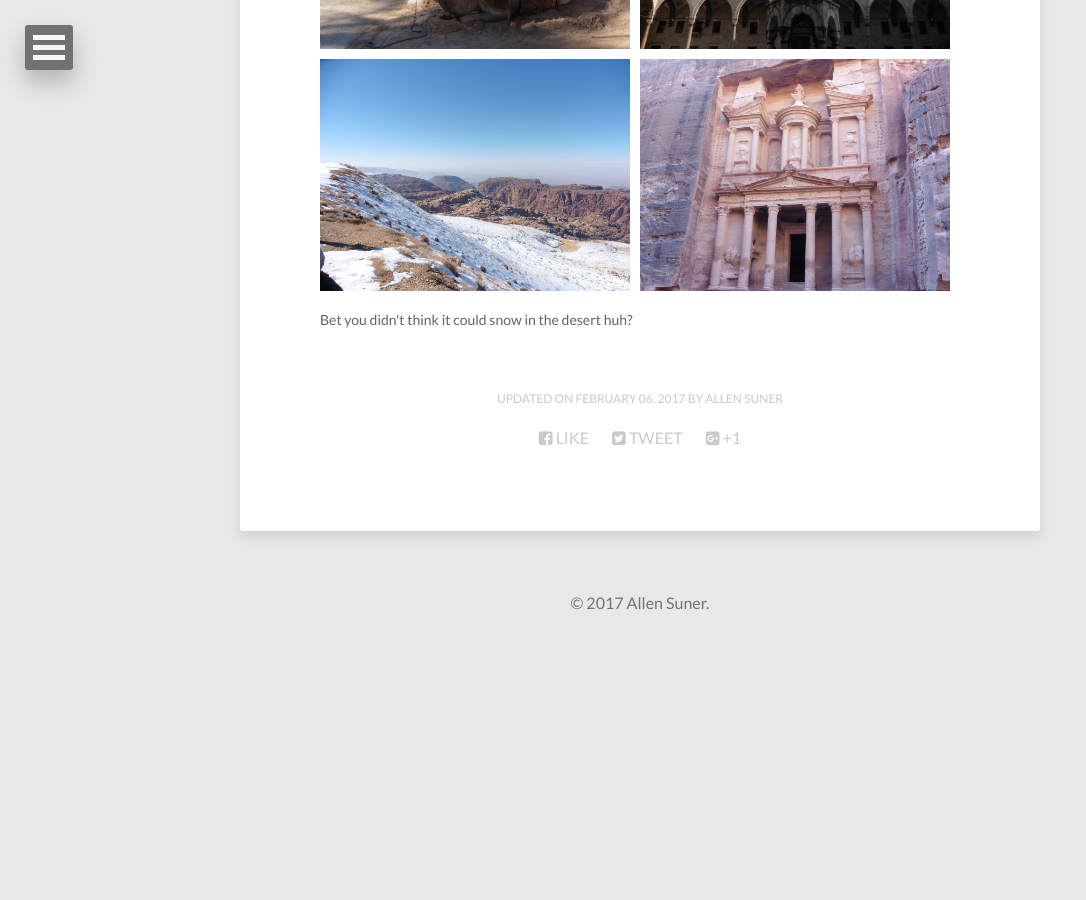
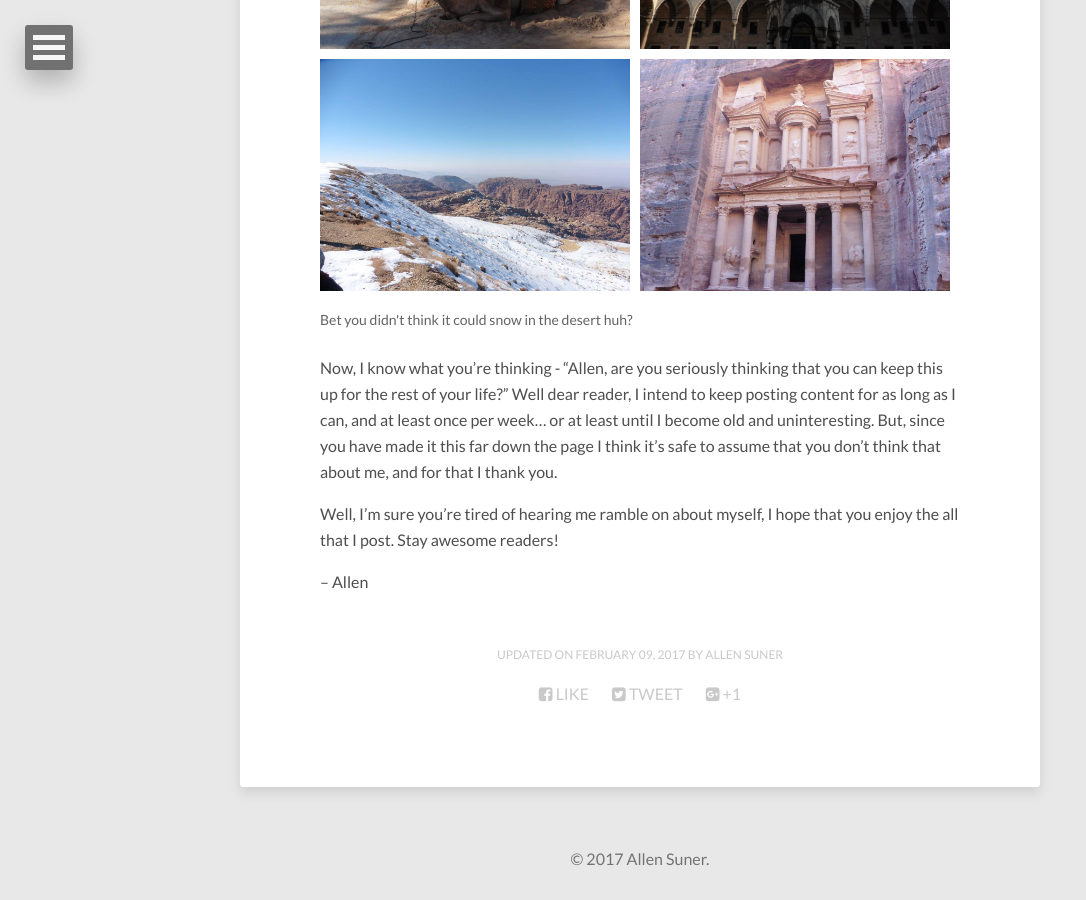
Before and after one commit to allensuner/allensuner.github.io, a Jekyll site: the page built from about/index.md, in a window 1280 px wide and 900 px high, scrolled down 1352 px. Shown: the whole window, without its empty margins (0-1086 px from the left). Built offline with Jekyll 4.4.1, drawn with Linux system fonts in a browser that asks for light colours; nearby versions of some CDN libraries; before the commit the page ends 1996 px from its top, so only the background shows below that.

Commit message:
finsih about me section and and CNAME

```diff
--- /dev/null
+++ b/CNAME
@@ -0,0 +1 @@
+allensuner.com
--- a/about/index.md
+++ b/about/index.md
@@ -4,7 +4,7 @@ title: about_me
 image:
   feature: feature.jpg
 comments: false
-modified: 2017-02-06
+modified: 2017-02-09
 ---
 Hey - I'm Allen Suner, a software engineer and teacher from Seattle! In the wild
 you can find me programming, reading comic books, listening to old house records,
@@ -40,3 +40,14 @@ to snap all of the most tourist-y photos I could. Look - here are some now!
 	<img src="/images/petra.jpg" title="The Grand Treasury in Petra" alt="The Grand Treasury in Petra">
 	<figcaption>Bet you didn't think it could snow in the desert huh?</figcaption>
 </figure>
+
+Now, I know what you're thinking - "Allen, are you seriously thinking that you can
+keep this up for the rest of your life?" Well dear reader, I intend to keep posting
+content for as long as I can, and at least once per week... or at least until I become
+old and uninteresting. But, since you have made it this far down the page I think it's
+safe to assume that you don't think that about me, and for that I thank you.
+
+Well, I'm sure you're tired of hearing me ramble on about myself, I hope that you enjoy
+the all that I post. Stay awesome readers!
+
+-- Allen
```
